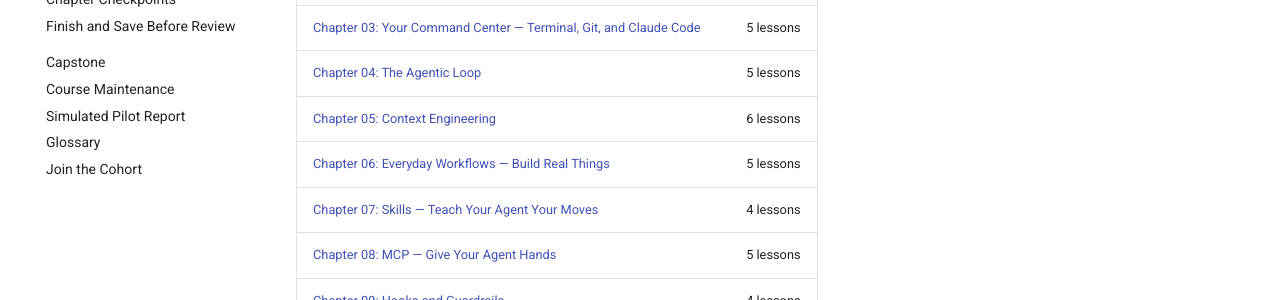
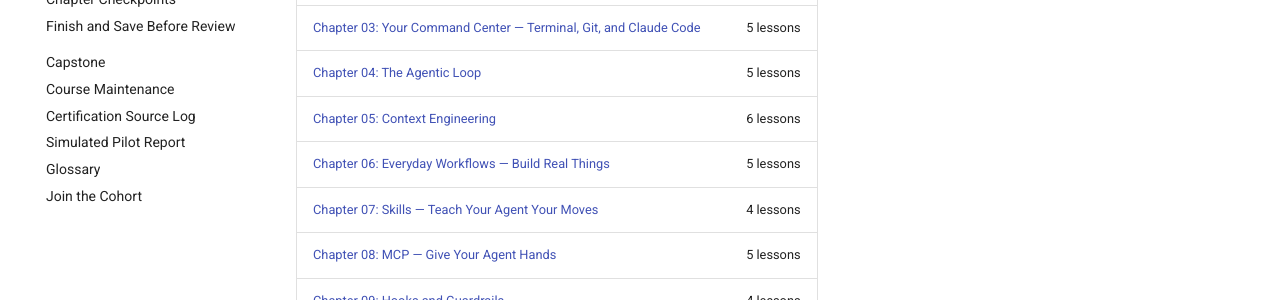
Before and after one commit to thetechhustle/learn_ai, an MkDocs documentation site: the page built from docs/course/syllabus.md, in a window 1280 px wide. Shown: the part 492-792 px from the top of the page. Built offline with MkDocs 1.6.1 and Material for MkDocs 9.7.7, drawn with Linux system fonts in a browser that asks for light colours; comment, search, counter and statistics services are not loaded.

Commit message:
Add certification source log to course navigation

```diff
--- a/mkdocs.yml
+++ b/mkdocs.yml
@@ -100,6 +100,7 @@
           - Finish and Save Before Review: course/assessment/review-after-attempt.md
       - Capstone: course/capstone.md
       - Course Maintenance: course/maintenance.md
+      - Certification Source Log: course/certification-source-log.md
       - Simulated Pilot Report: course/pilot-report.md
       - Glossary: course/glossary.md
       - Join the Cohort: course/join.md
```
